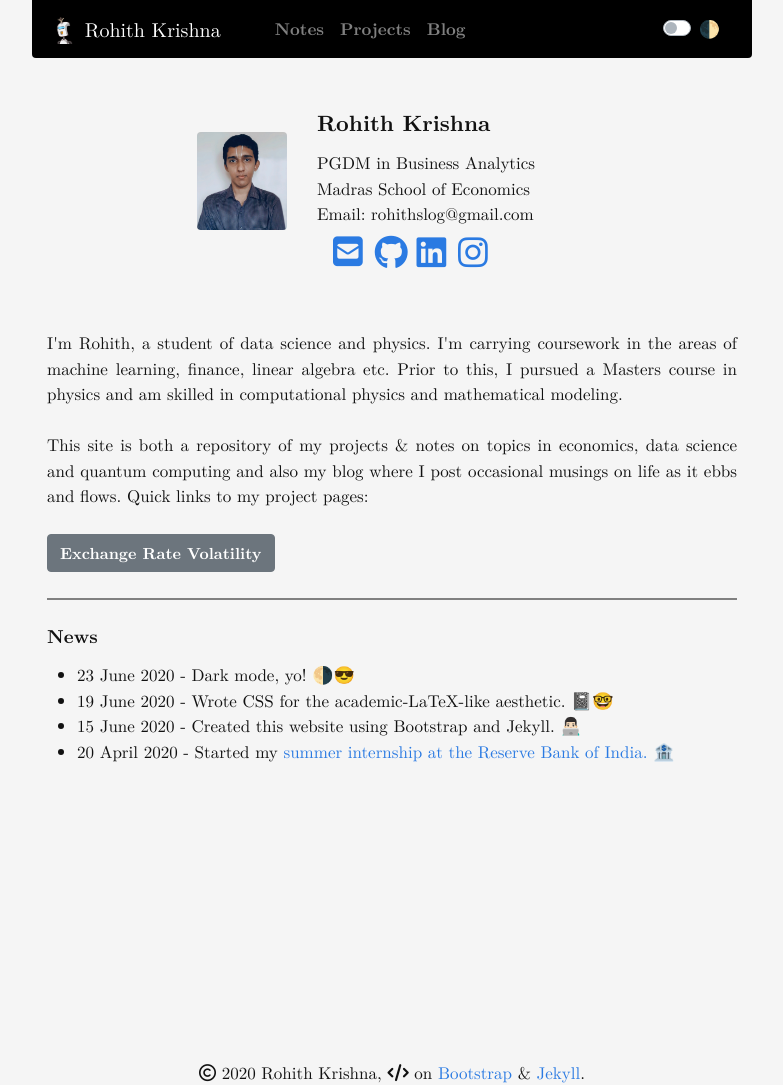
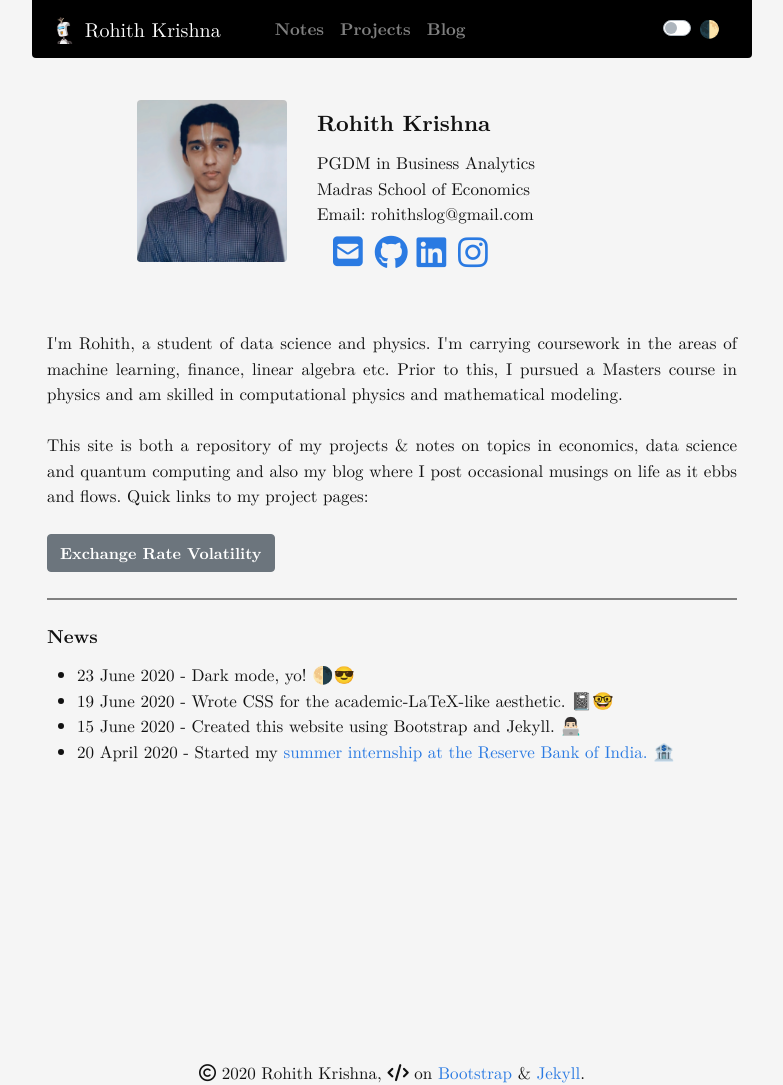
Before and after one commit to rohithmay/rohithmay.github.io, a Jekyll site: the page built from index.md, in a window 1280 px wide. Shown: the whole page, without its empty margins (248-1031 px from the left). Built offline with Jekyll 4.4.1, drawn with Linux system fonts in a browser that asks for light colours; nearby versions of some CDN libraries; a style sheet for code colours, icons or effects is not loaded.

Commit message:
Update index.md

```diff
--- a/index.md
+++ b/index.md
@@ -7,7 +7,7 @@
 
           <div class="row">
 
-                  <div class="col col-2 ml-auto d-flex align-items-center">
+                  <div class="col col-3 ml-auto d-flex align-items-center">
                       <img style="margin: 0px 0 0px 0;"
                            id="gravatar-img"
                            src="images/pro-pic.jpg"
@@ -15,7 +15,7 @@
                            width="170" />
                   </div>
 
-                  <div class="col col-5 mr-auto d-flex align-items-left">
+                  <div class="col col-6 mr-auto d-flex align-items-left">
                         <div align="left">
                         <br/>
                         <h2> Rohith Krishna </h2>
```
